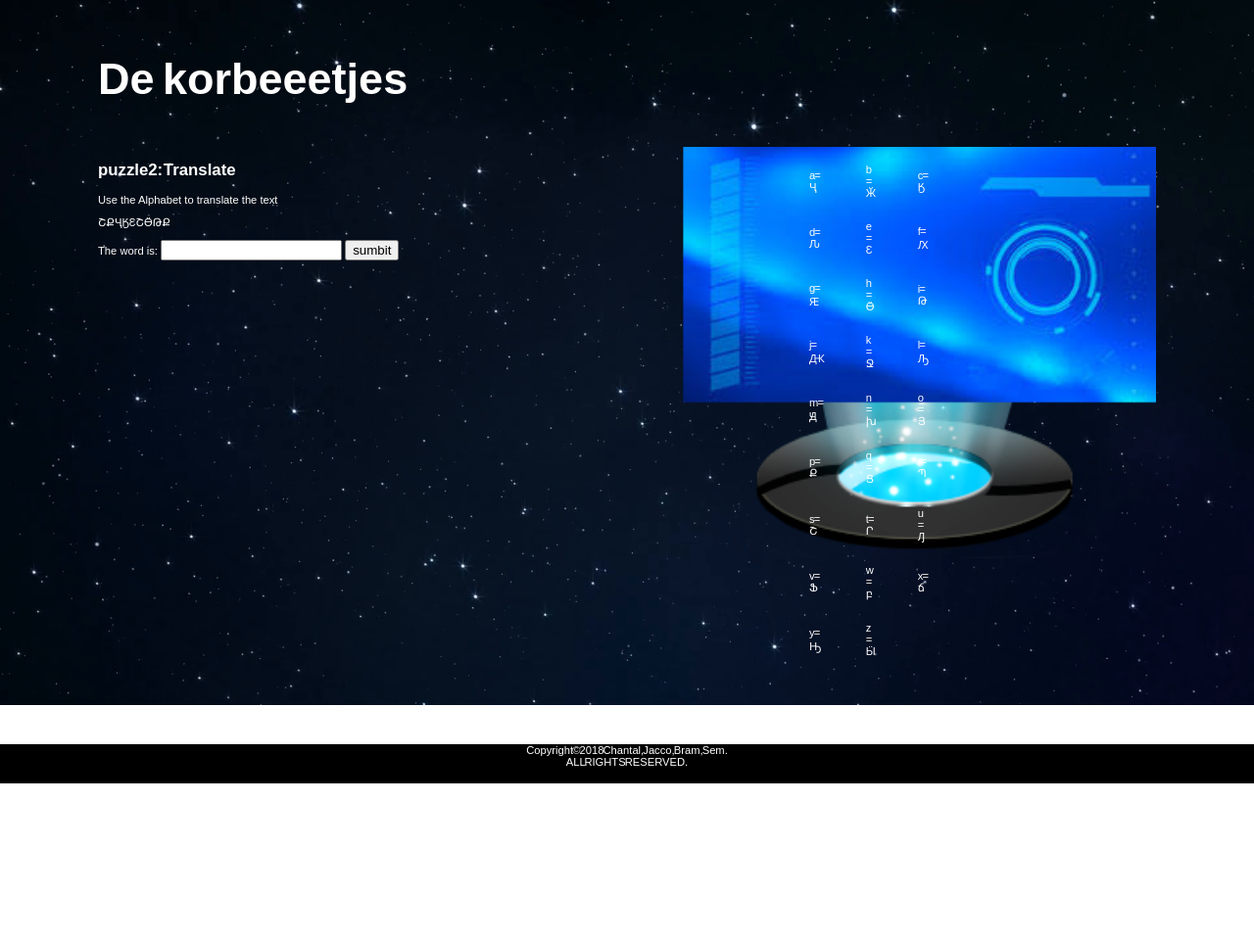
After one commit to BramEsendam/Scrum-project-2018, a PHP site: page /Puzzel2VertaalPuzzel/VertaalPuzzel.php in a window 1280 px wide. The commit adds this page. Shown: the whole page at 98% size. Run offline with PHP 8.4, Linux system fonts and the light colour scheme.

Commit message:
puzzels samengevoegt

```diff
--- a/ScrumProjectEscapeRoom/Layout/IncludeFooter.php
+++ b/ScrumProjectEscapeRoom/Layout/IncludeFooter.php
@@ -22,3 +22,4 @@
     </footer>
 
 </body>
+</html>
--- /dev/null
+++ b/ScrumProjectEscapeRoom/Puzzel2VertaalPuzzel/VertaalPuzzel.php
@@ -0,0 +1,85 @@
+<?php
+
+include '../Layout/IncludeHeader.php';
+
+?>
+<div id="puzzel2Vertaal">
+    <div id="right">
+        <h2>puzzle2: Translate</h2>
+        <p>Use the Alphabet to translate the text</p>
+        <p>ՇՔҶӃԐՇӪԹՔ</p>
+        <form method="post">
+            The word is: <input type="text" name="inputText">
+            <input type="submit" value="sumbit" name="submit">
+        </form>
+        <?php
+
+        if(!empty($_POST['inputText'])){
+            $word = $_POST['inputText'];
+
+            if ($word == 'spaceship' || $word == 'Galaxy') {
+                ?>
+                <p><?php  echo "Goedzo"?></p>
+                <?php
+            } else {
+                ?>
+                <p><?php  echo "probeer het opnieuw"?></p>
+                <?php
+            }
+        }
+        ?>
+    </div>
+    <div id="left">
+        <table>
+            <tr>
+                <td>a = Ҷ</td>
+                <td>b = Ӂ</td>
+                <td>c = Ӄ</td>
+            </tr>
+            <tr>
+                <td>d = Ԉ</td>
+                <td>e = Ԑ</td>
+                <td>f = Ԕ</td>
+            </tr>
+            <tr>
+                <td>g = Ԙ</td>
+                <td>h = Ӫ</td>
+                <td>i = Թ</td>
+            </tr>
+            <tr>
+                <td>j = Ԫ</td>
+                <td>k = Ջ</td>
+                <td>l = Ԡ</td>
+            </tr>
+            <tr>
+                <td>m = Ԭ</td>
+                <td>n = խ</td>
+                <td>o = Յ</td>
+            </tr>
+            <tr>
+                <td>p = Ք</td>
+                <td>q = Ց</td>
+                <td>r = Պ</td>
+            </tr>
+            <tr>
+                <td>s = Շ</td>
+                <td>t = Ր</td>
+                <td>u = Ԓ</td>
+            </tr>
+            <tr>
+                <td>v = Ֆ</td>
+                <td>w = բ</td>
+                <td>x = ճ</td>
+            </tr>
+            <tr>
+                <td>y = Ԣ</td>
+                <td>z = Ӹ</td>
+                <td></td>
+            </tr>
+        </table>
+    </div>
+</div>
+
+<?php
+    include '../Layout/IncludeFooter.php';
+?>
--- a/ScrumProjectEscapeRoom/Style/Style.css
+++ b/ScrumProjectEscapeRoom/Style/Style.css
@@ -1,3 +1,4 @@
+/* Standaart css */
 body{
     background-image: url("../Images/Background.png");
     background-repeat: no-repeat;
@@ -6,26 +7,109 @@ body{
     font-family: Arial, Helvetica, sans-serif ;
     padding: 0;
     margin: 0 100px 0 100px;
+    font-size: 70%;
 }
 header{
-    height: 200px;
+    height: 15vh;
     width: 100%;
 }
-h1{
-    padding-top: 25px;
-    font-size: 45px;
-}
-#footerbalk
-{
+#footerbalk {
     bottom: 0;
     position:fixed;
-    height:50px;
+    height:5vh;
     left: 0;
     right:0;
     margin-bottom:0;
     background-color: black;
     color: white;
     text-align: center;
+}
+main{
+    height: 100%;
+}
+h1{
+    padding-top: 25px;
+    font-size: 45px;
+}
 
+/* Puzzel 2 css */
+#puzzel2Vertaal{
+    width: 100%;
+}
+#puzzel2Vertaal td{
+    padding: 10px 10px 10px 30px;
+}
+#puzzel2Vertaal table{
+    background-image: url("../Images/HolographScreen.png");
+    background-repeat: no-repeat;
+    background-size: 100%;
+    float: right;
+    width: 90%;
+    height: 100%;
+    padding: 5px 220px 280px 100px;
+}
+#floatRight{
+    float: right;
+}
+#right{
+    width: 50%;
+    padding: 0;
+    margin: 0;
+    float: left;
+}
+#left{
+    width: 50%;
+    padding: 0;
+    margin: 0;
+    float: right;
+}
+/* Puzzel 3 css */
+html {
+    word-spacing: -4px;
+}
 
+#container {
+    width: 400px;
+    height: 78vh;
+    margin: 0 auto;
 }
+
+.buttonsWhite {
+    border: 1px solid black;
+    background-color: white;
+    color: black;
+    text-align: center;
+    display: inline-block;
+    width: 30px;
+    height: 30px;
+    cursor: context-menu;
+}
+
+.buttonsBlack {
+    border: 1px solid black;
+    background-color: black;
+    text-align: center;
+    display: inline-block;
+    width: 30px;
+    height: 30px;
+    cursor: context-menu;
+}
+
+.buttonsWhiteWord {
+    border: 1px solid #000;
+    background-color: #7e00af;
+    color: white;
+    text-align: center;
+    display: inline-block;
+    width: 30px;
+    height: 30px;
+    cursor: context-menu;
+}
+
+form, p {
+    word-spacing: normal;
+}
+
+#text {
+    display: inline-block;
+}
```
Also changed, not shown: ScrumProjectEscapeRoom/Puzzel3KruiswoordPuzzel/Kruiswoordpuzzel.php (added, +222 -0 lines), ScrumProjectEscapeRoom/Images/HolographScreen.png (added).
